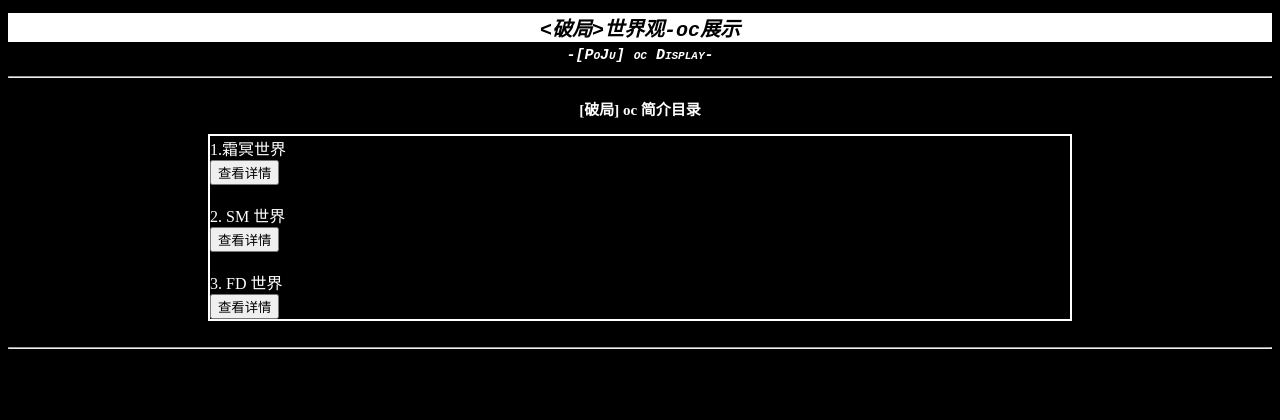
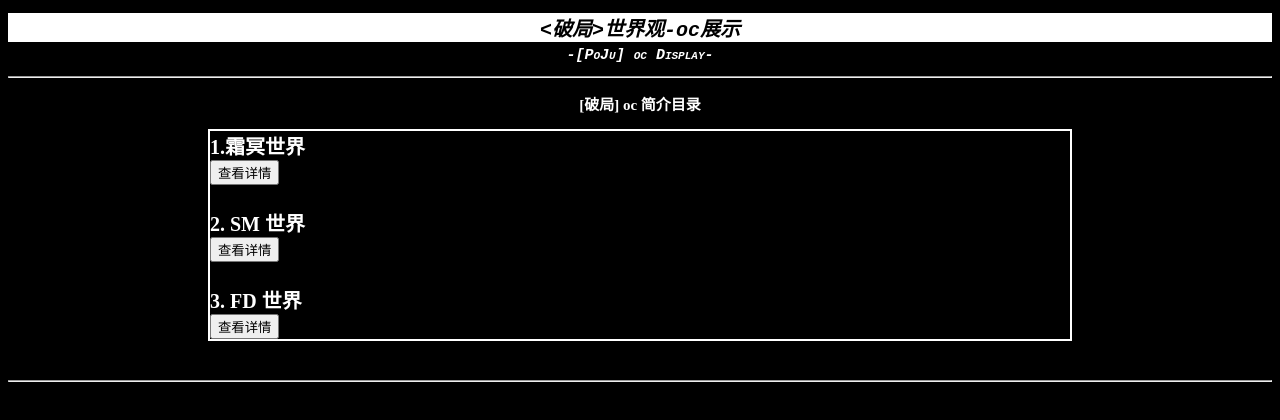
Before and after one commit to Avenir1033/PoJu-oc-Display, a plain HTML site: page index.html in a window 1280 px wide. Drawn offline with Linux system fonts and the light colour scheme.

Commit message:
Add files via upload

```diff
--- a/index.html
+++ b/index.html
@@ -2,10 +2,13 @@
 <html lang="zh-CN">
 
     <head>
+
         <meta charset="UTF-8">
         <meta http-equiv="X-UA-Compatible" content="IE=edge">
         <meta name="Viewport" conrent="width=device-width, initial-scale=1.0">
+
         <title>破局世界观设定</title>
+
     </head>
 
     <body style="background-color: #000000;">
@@ -18,43 +21,56 @@
         -[PoJu] oc Display-
         <h2>
 
+        <div/>
         <hr/>
 
         <h3 style="font-size: 15px; text-align: center; color: #FFFFFF;">
         [破局] oc 简介目录
         </h3>
 
-        <p style="border-style: solid; border-width: 2px; margin: 0px 200px 0px 200px; color: #FFFFFF">
+        <p style="font-size: 20px; border-style: solid; border-width: 2px; margin: 0px 200px 0px 200px; color: #FFFFFF">
         1.霜冥世界
+        <br/>
 
-        <br/>
-            <a type="霜月世界.html">
+            <a type="./霜月世界.html">
+
                 <button>
                 查看详情
                 </button>
+
             </a>
+
+        <br/>
+        <br/>
+        2. SM 世界
+
         <br/>
 
-        <br/>
-        2. SM 世界
-        <br/>
-            <a type="SM世界.html">
+            <a type="./SM世界.html">
+
                 <button>
                 查看详情
                 </button>
+
             </a>
+
         <br/>
         <br/>
         3. FD 世界
+
         <br/>
-            <a type="FD世界.html">
+
+            <a type="./FD世界.html">
                 <button>
                 查看详情
                 </button>
+
             </a>
         </p>
+
         <br/>
         <hr/>
+
     </body>
 
 </html>
```
